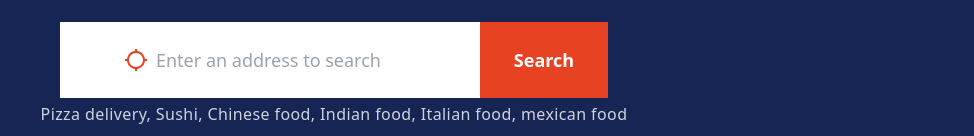
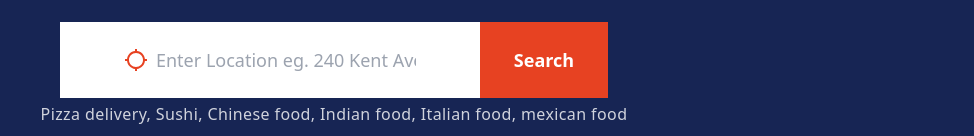
Before and after one commit to Hanfried-Nguegan/find-my-restaurant, a React (Create React App) app in the folder find_my_restaurant/: page / in a window 1280 px wide. Shown: the part 399-535 px from the top of the page, without its empty margins (306-1280 px from the left). Built offline with nearby package versions, Linux system fonts and the light colour scheme.

Commit message:
material ui alert commit

```diff
--- a/find_my_restaurant/src/components/SearchBar.tsx
+++ b/find_my_restaurant/src/components/SearchBar.tsx
@@ -45,7 +45,7 @@ const SearchBar: React.FC = () => {
           <GpsNotFixedIcon sx={{ color: "#e74222" }} />
           <input
             type="text"
-            placeholder="Enter an address to search"
+            placeholder="Enter Location eg. 240 Kent Ave"
             value={address}
             onChange={handleAddress}
             className="flex-1 text-left font-[360] text-lg outline-none"
```
